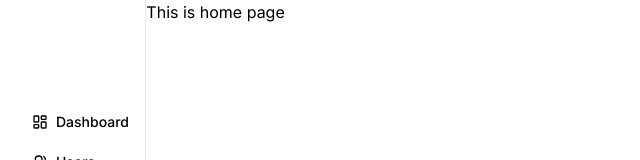
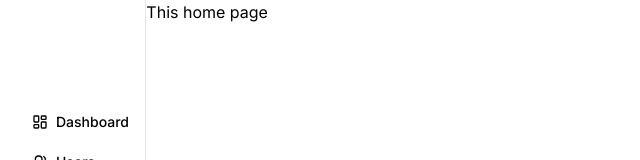
Before and after one commit to Teejay-deen/School-Dashboard, a Next.js app: page / in a window 1280 px wide. Shown: the top 160 px of the page, without its empty margins (0-640 px from the left). Built offline with nearby package versions, Linux system fonts and the light colour scheme; what tailwindcss-debug-screens would draw is missing.

Commit message:
first commit

```diff
--- /dev/null
+++ b/app/orders/page.tsx
@@ -0,0 +1,9 @@
+import React from 'react'
+
+type Props = {}
+
+export default function page({}: Props) {
+  return (
+    <div>Orders page</div>
+  )
+}
--- a/app/page.tsx
+++ b/app/page.tsx
@@ -3,7 +3,7 @@ import Image from "next/image";
 export default function Home() {
   return (
     <div>
-      This is home page
+      This home page
     </div>
   );
 }
```
